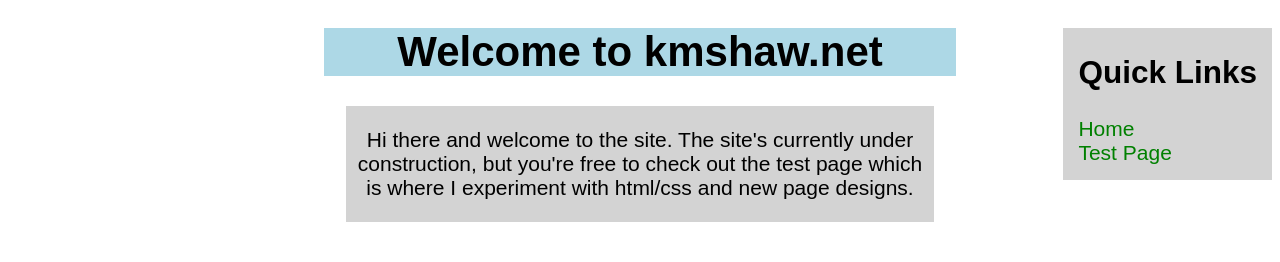
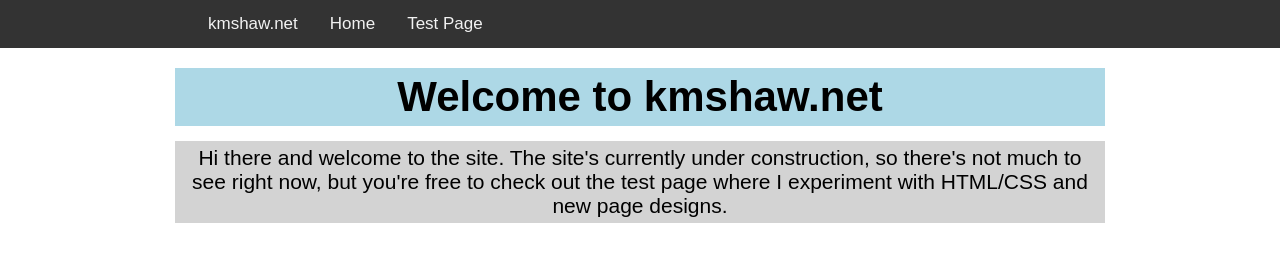
Before and after one commit to km-s/km-s.github.io, a plain HTML site: page index.html in a window 1280 px wide. Drawn offline with Linux system fonts and the light colour scheme.

Commit message:
Index updated to new Style

```diff
--- a/css/style.css
+++ b/css/style.css
@@ -1,18 +1,15 @@
 		body{
-			font-family: sans-serif;
+			font-family: "Arial", "Helvetica", sans-serif;
 			font-size: 21px;
-			margin: 0px;
+			margin: 0;
 			}
 
 		#page-title{
 			background-color: lightblue;
 			width: 920px;
+			padding: 5px;
 			text-align: center;
-			margin-top: 1px;
-			margin-bottom: 1px;
-			margin-right: auto;
-			margin-left: auto;
-			padding: 5px;
+			margin: 1px auto 1px auto;
 			max-width: 90%;
 			max-height: 100%;
 		}
@@ -21,10 +18,7 @@
 			background-color: lightgrey;
 			width: 920px;
 			text-align: center;
-			margin-top: 15px;
-			margin-bottom: 1px;
-			margin-right: auto;
-			margin-left: auto;
+			margin: 15px auto 1px auto;
 			padding: 5px;
 			max-width: 90%;
 			max-height: 100%;
@@ -33,7 +27,7 @@
 		ul.navbar {
 		    list-style-type: none;
 		    margin: 0;
-		    padding: 0;
+		    padding-left: 15%;
 		    overflow: hidden;
 		    background-color: #333;
 		    margin-bottom: 20px;
@@ -64,7 +58,10 @@
 		  ul.navbar li:not(:first-child) {display: none;}
 		  ul.navbar li.icon {
 		    float: right;
-		    display: inline-block;
+		    display: inline;
+		  }
+		  ul.navbar{
+		  	padding: 0;
 		  }
 		}
 
--- a/index.html
+++ b/index.html
@@ -2,76 +2,37 @@
 <html>
 
 <head>
-	<title>kmshaw.net - home</title>
+	<title>kmshaw - test page</title>
 
-	<style>
-		body{
-			font-family: sans-serif;
-			font-size: 21px;
-			}
+	<link rel="stylesheet" type="text/css" href="css/style.css">
 
-		a{
-			color: green;
-			text-decoration:none;
-		}
+	<script type="text/javascript">
+	function menuResponse() {
+    	var x = document.getElementById("page-navbar");
+    	if (x.className === "navbar") {
+        	x.className += " responsive";
+    	}
+    	else {
+        	x.className = "navbar";
+    	}
+	}
+	</script>
+</head>
 
-		a:hover{
-			color: red;
-		}
-
-		#page-title{
-			background-color: lightblue;
-			width: 50%;
-			text-align: center;
-			margin: auto;
-			position: relative;
-			top: 20px;
-		}
-
-		#the-div{
-			background-color: lightgrey;
-			width: 45%;
-			margin: auto;
-			padding-top: 1px;
-			padding-bottom: 1px;
-			padding-left: 10px;
-			padding-right: 10px;
-			text-align: center;
-			position: relative;
-			top: 50px;
-			}
-
-		#sidebar{
-			background-color: lightgrey;
-			float: right;
-			padding-left: 15px;
-			padding-right: 15px;
-			padding-bottom: 15px;
-			text-align: left;
-			position: relative;
-			top: 20px;
-			clear: both;
-			z-index: 1;
-		}
-
-	</style>
-
-</head>
 
 <body>
 
-	<div id="sidebar">
-	<h2>Quick Links</h2>
-	<a href="index.html">Home</a>
-	<br>
-	<a href="test.html">Test Page</a>
-	</div>
+<ul class="navbar" id="page-navbar">
+	<li><a href="index.html">kmshaw.net</a></li>
+	<li><a href="index.html">Home</a></li>
+	<li><a href="test.html">Test Page</a></li>
+	<li class="icon">
+    	<a href="javascript:void(0);" onclick="menuResponse()">&#9776;</a>
+  	</li>
+</ul>
 
-	<h1 id="page-title">Welcome to kmshaw.net</h1>
-	<div id="the-div">
-	<p id="the-div-text">Hi there and welcome to the site. The site's currently under construction, but you're free to check out the test page which is where I experiment with html/css and new page designs.</p>
-	</div>
+<h1 id="page-title">Welcome to kmshaw.net</h1>
+<p id="the-text">Hi there and welcome to the site. The site's currently under construction, so there's not much to see right now, but you're free to check out the test page where I experiment with HTML/CSS and new page designs.</p>
 
 </body>
-
 </html>
```
Also changed, not shown: test.html (+1 -1 lines).
